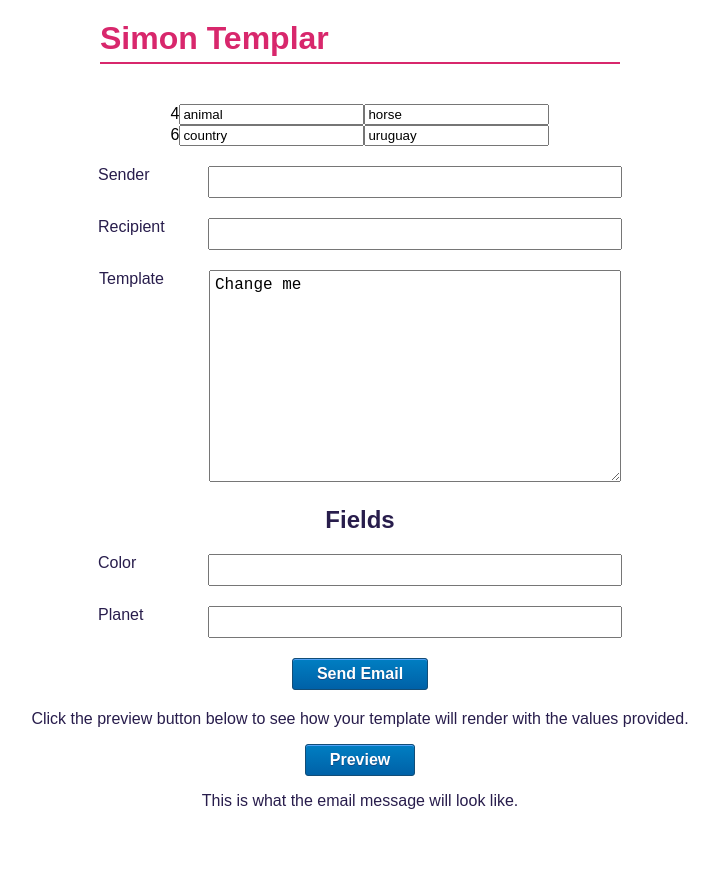
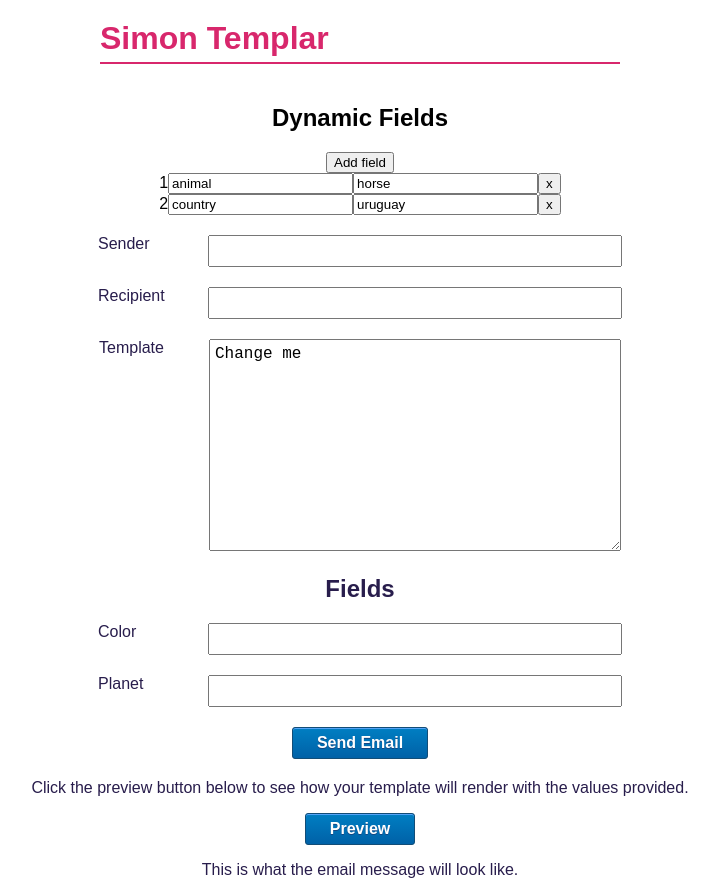
Before and after one commit to alexisbellido/email-template, a React (Create React App) app in the folder react/simon-templar/: page / in a window 1280 px wide. Shown: the whole page, without its empty margins (280-999 px from the left). Before the commit the page ends 826 px from the top, so only its background shows below. Built offline with nearby package versions, Linux system fonts and the light colour scheme.

Commit message:
add and remove dynamic fields

```diff
--- a/react/simon-templar/src/App.js
+++ b/react/simon-templar/src/App.js
@@ -10,21 +10,21 @@ const App = () => {
 
   // TODO start with no fields
   const [fields, setFields] = useState({
-    "color": "",
-    "planet": ""
+    color: "",
+    planet: ""
   });
 
   // TODO array for dynamic inputs
   const [dynamicFields, setDynamicFields] = useState([
     {
-      "id": "4",
-      "fieldName": "animal",
-      "fieldValue": "horse"
+      id: "1",
+      fieldName: "animal",
+      fieldValue: "horse"
     },
     {
-      "id": "6",
-      "fieldName": "country",
-      "fieldValue": "uruguay"
+      id: "2",
+      fieldName: "country",
+      fieldValue: "uruguay"
     }
   ]);
 
@@ -33,6 +33,27 @@ const App = () => {
     sender: "",
     recipient: ""
   });
+
+  const addField = () => {
+    // Add a field to array of dynamic fields.
+    // Use milliseconds elapsed since the UNIX epoch to generate a unique ID.
+    // We could use another way of generating unique IDs but keeping it simple for this demonstration.
+    setDynamicFields(prevDynamicFields => [
+      ...prevDynamicFields,
+      {
+        id: Date.now(),
+        fieldName: "",
+        fieldValue: ""
+      }
+    ]);
+  };
+
+  const removeField = (field) => {
+    // Go over all the dynamic fields and filter out the one we need to remove.
+    setDynamicFields(prevDynamicFields =>
+      prevDynamicFields.filter(currentField => currentField.id !== field.id)
+    );
+  };
 
   const handleFieldChange = (field, e) => {
     const name = e.target.name;
@@ -115,6 +136,9 @@ const App = () => {
   return (
     <div className="App">
       <h1>Simon Templar</h1>
+
+      <h2>Dynamic Fields</h2>
+      <button onClick={addField}>Add field</button>
       {dynamicFields.map(field => {
         return (
           <div key={field.id}>
@@ -133,9 +157,11 @@ const App = () => {
               placeholder="field value"
               onChange={(e) => handleFieldChange(field, e)}
             />
+            <button onClick={() => removeField(field)}>x</button>
           </div>
         );
       })}
+
       <Builder
         handleChange={handleChange}
         sendEmail={sendEmail}
```
